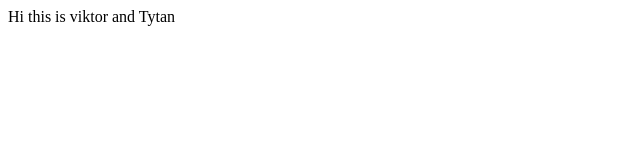
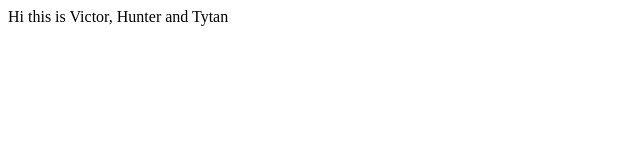
Before and after one commit to Vikpoh/Superhero-Wiki, a plain HTML site: page index.html in a window 1280 px wide. Shown: the full height of the page, 0-640 px from the left. Drawn offline with Linux system fonts and the light colour scheme.

Commit message:
Update index.html

```diff
--- a/index.html
+++ b/index.html
@@ -1,5 +1,5 @@
 <html>
 <body>
-<p> Hi this is viktor and Tytan</p>
+<p>Hi this is Victor, Hunter and Tytan</p>
 </body>
 </html>
```
